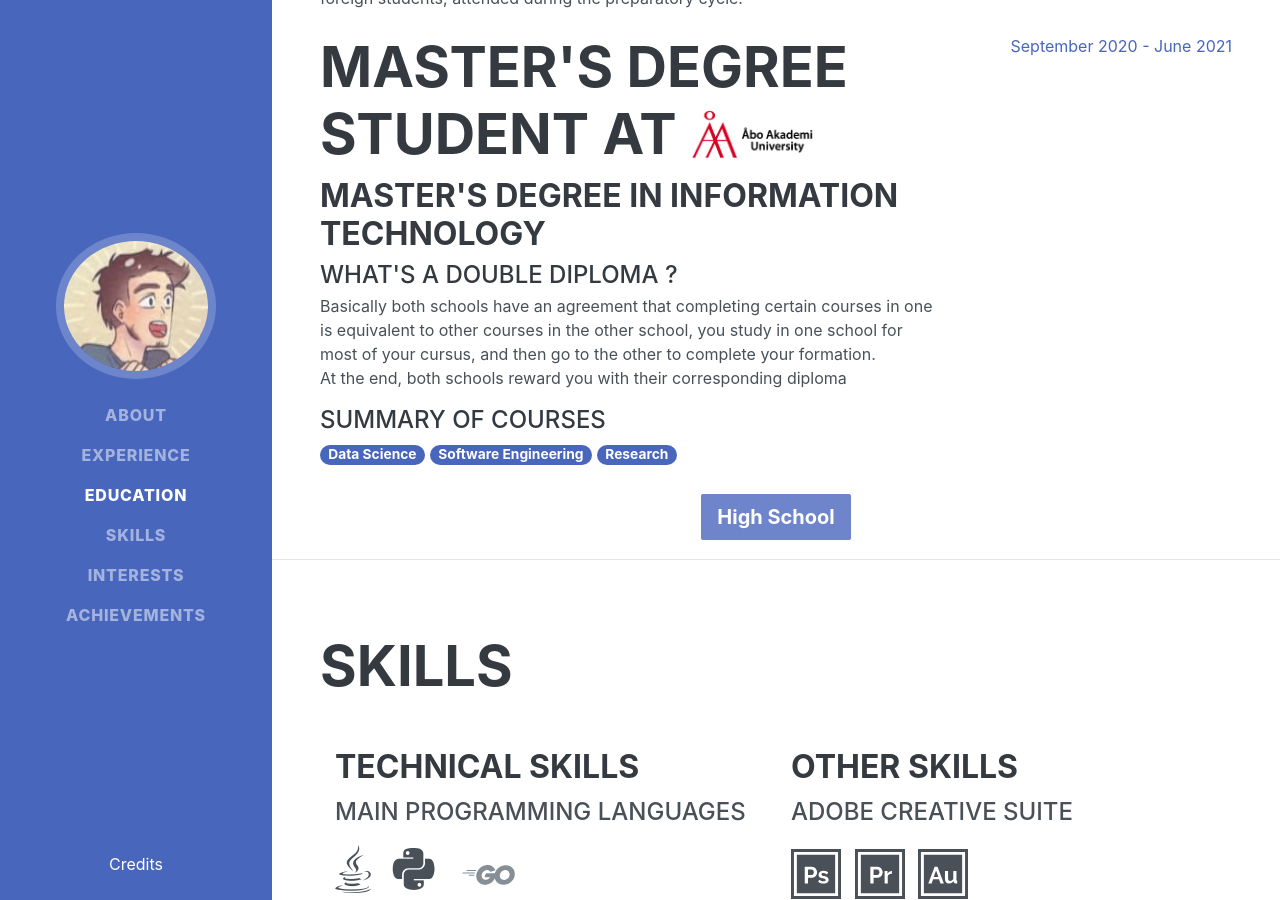
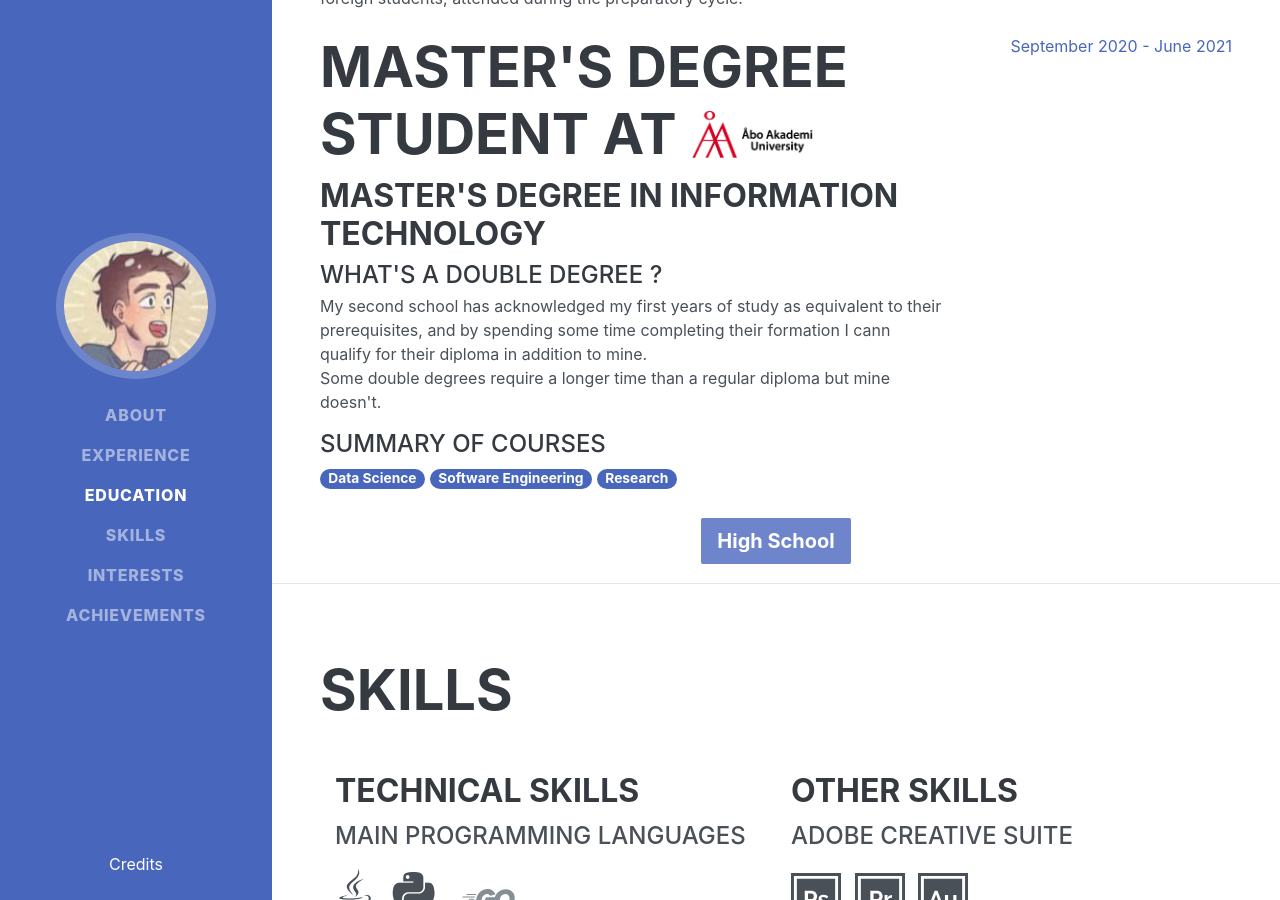
Before and after one commit to nk-fouque/resume, a Jekyll site: the page built from index.md, in a window 1280 px wide and 900 px high, scrolled down 3391 px. Built offline with Jekyll 4.4.1, drawn with Linux system fonts in a browser that asks for light colours; some web fonts are replaced.

Commit message:
content(Education): Clarifying double diploma

```diff
--- a/_includes/section/education.html
+++ b/_includes/section/education.html
@@ -1,5 +1,5 @@
 <section class="resume-section p-3 p-lg-5 d-flex align-items-center " id="education">
-    <div >
+    <div>
         <h1 class="mb-3">Education</h1>
 
         <div class="resume-item d-flex flex-column flex-md-row justify-content-between mb-2">
@@ -52,13 +52,14 @@
                              height="50"/>
                     </a></h2>
                 <h3 class="mb"> Master's degree in Information Technology</h3>
-                <h4 class="subheading mb-1"> What's a double diploma ? </h4>
-                <p> Basically both schools have an agreement that completing certain courses in one is equivalent to
-                    other courses in the other school, you study in one school for most of your cursus, and then go to
-                    the other to complete your formation.
+                <h4 class="subheading mb-1"> What's a double degree ? </h4>
+                <p> My second school has acknowledged my first years of study as equivalent to their prerequisites, and
+                    by spending some time completing their formation I cann qualify for their diploma in addition to
+                    mine.
                     <br>
-                    At the end, both schools reward you with their corresponding diploma</p>
-                <h4 class="subheading mb-1"> Summary of courses </h4>
+                    Some double degrees require a longer time than a regular diploma but mine doesn't.
+                </p>
+                <h4 class="subheading mb-1"> Summary of courses</h4>
                 <p class="lead">
                     <span class="badge badge-pill badge-primary">Data Science</span> <span
                         class="badge badge-pill badge-primary">Software Engineering</span> <span
```
Also changed, not shown: docs/index.html (+7 -6 lines).
